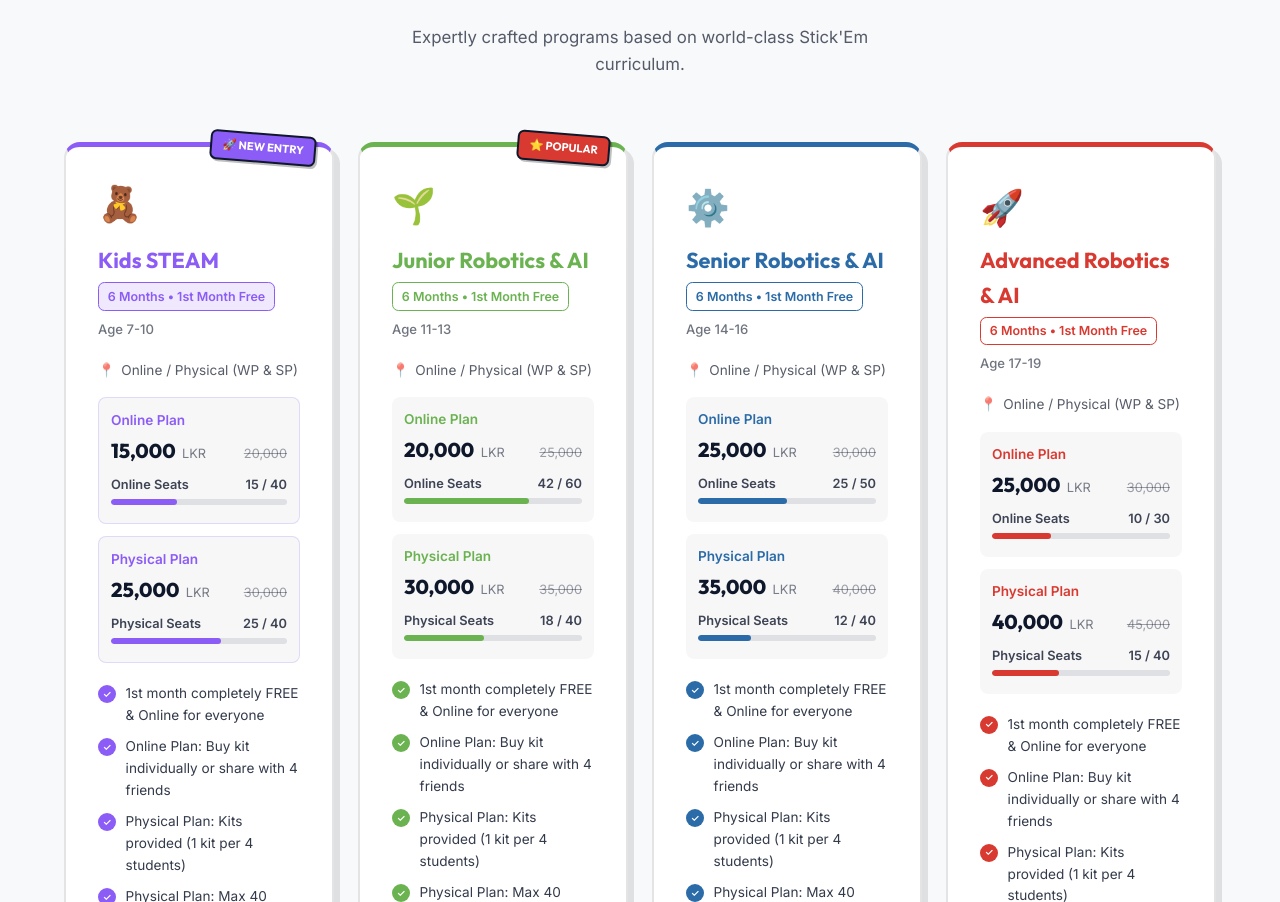
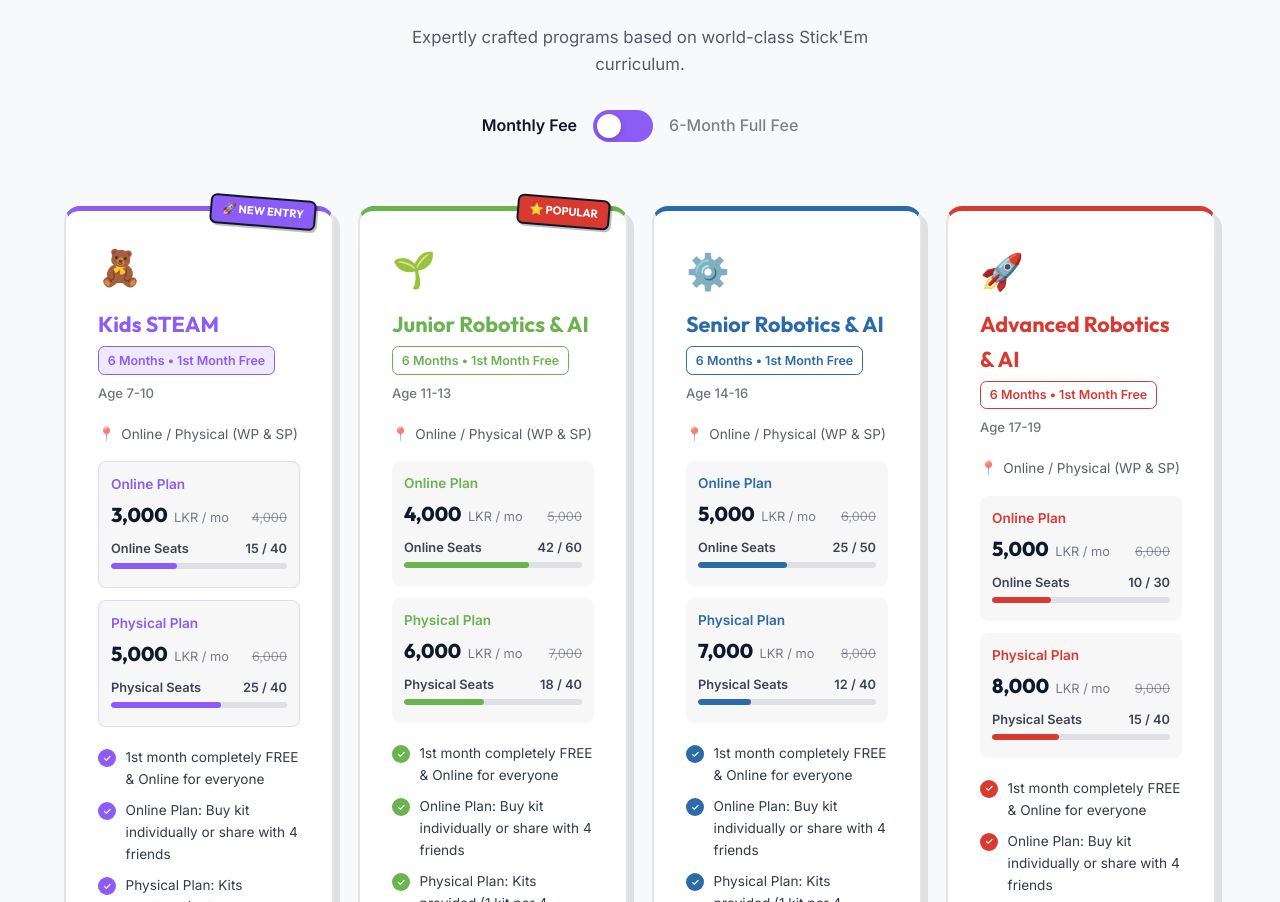
Before and after one commit to Himal-Gunawardhana/RobotSticks, a React (Vite) app: page / in a window 1280 px wide. Shown: the part 2800-3702 px from the top of the page. Built offline with nearby package versions, Linux system fonts and the light colour scheme.

Commit message:
Add monthly fee toggle and dynamic price calculation

```diff
--- a/src/components/Packages.jsx
+++ b/src/components/Packages.jsx
@@ -1,6 +1,12 @@
-import React from 'react';
+import React, { useState } from 'react';
 import { motion } from 'framer-motion';
 import { FaWhatsapp } from 'react-icons/fa';
+
+const getMonthlyPrice = (priceStr) => {
+  if (!priceStr) return null;
+  const num = parseInt(priceStr.replace(/,/g, ''), 10);
+  return (num / 5).toLocaleString();
+};
 
 const packages = [
   {
@@ -177,6 +183,8 @@
 };
 
 const Packages = () => {
+  const [paymentMode, setPaymentMode] = useState('monthly');
+
   return (
     <section id="packages" className="packages-section">
       <div className="container">
@@ -199,10 +207,31 @@
             </motion.span>{' '}
             🎒
           </h2>
-          <p style={{ color: 'rgba(15,23,42,0.7)', fontSize: '1.05rem', maxWidth: '550px', margin: '0 auto' }}>
+          <p style={{ color: 'rgba(15,23,42,0.7)', fontSize: '1.05rem', maxWidth: '550px', margin: '0 auto', marginBottom: '2rem' }}>
             Expertly crafted programs based on world-class Stick'Em curriculum.
           </p>
 
+          <div style={{ display: 'flex', justifyContent: 'center', marginBottom: '3rem', alignItems: 'center', gap: '1rem' }}>
+            <span style={{ fontWeight: paymentMode === 'monthly' ? 700 : 500, color: paymentMode === 'monthly' ? 'var(--dark-text)' : 'gray', cursor: 'pointer' }} onClick={() => setPaymentMode('monthly')}>Monthly Fee</span>
+            <div
+              onClick={() => setPaymentMode(paymentMode === 'monthly' ? 'full' : 'monthly')}
+              style={{
+                width: '60px', height: '32px', background: paymentMode === 'monthly' ? '#8b5cf6' : '#25D366',
+                borderRadius: '16px', position: 'relative', cursor: 'pointer', transition: 'all 0.3s ease'
+              }}
+            >
+              <motion.div
+                layout
+                transition={{ type: "spring", stiffness: 700, damping: 30 }}
+                style={{
+                  width: '24px', height: '24px', background: 'white', borderRadius: '50%',
+                  position: 'absolute', top: '4px', left: paymentMode === 'monthly' ? '4px' : '32px',
+                  boxShadow: '0 2px 5px rgba(0,0,0,0.2)'
+                }}
+              />
+            </div>
+            <span style={{ fontWeight: paymentMode === 'full' ? 700 : 500, color: paymentMode === 'full' ? 'var(--dark-text)' : 'gray', cursor: 'pointer' }} onClick={() => setPaymentMode('full')}>6-Month Full Fee</span>
+          </div>
 
         </motion.div>
 
@@ -297,12 +326,14 @@
                     <div style={{ fontSize: '0.9rem', fontWeight: 700, color: pkg.color, marginBottom: '0.4rem' }}>{opt.type}</div>
                     <div style={{ display: 'flex', alignItems: 'baseline', gap: '0.4rem' }}>
                       <span style={{ fontFamily: 'Outfit', fontWeight: 800, fontSize: '1.75rem', color: 'var(--dark-text)' }}>
-                        {opt.discounted}
+                        {paymentMode === 'monthly' ? getMonthlyPrice(opt.discounted) : opt.discounted}
                       </span>
-                      <span style={{ fontSize: '0.85rem', color: 'rgba(15,23,42,0.55)' }}>{opt.unit}</span>
+                      <span style={{ fontSize: '0.85rem', color: 'rgba(15,23,42,0.55)' }}>
+                        {opt.unit} {paymentMode === 'monthly' ? '/ mo' : ''}
+                      </span>
                       {opt.original && (
                         <span style={{ textDecoration: 'line-through', fontSize: '0.9rem', color: 'rgba(15,23,42,0.4)', marginLeft: 'auto' }}>
-                          {opt.original}
+                          {paymentMode === 'monthly' ? getMonthlyPrice(opt.original) : opt.original}
                         </span>
                       )}
                     </div>
@@ -399,12 +430,14 @@
                       <div style={{ fontSize: '0.85rem', fontWeight: 700, color: pkg.color, marginBottom: '0.2rem' }}>{opt.type}</div>
                       <div style={{ display: 'flex', alignItems: 'baseline', gap: '0.4rem' }}>
                         <span style={{ fontFamily: 'Outfit', fontWeight: 800, fontSize: '1.25rem', color: 'var(--dark-text)' }}>
-                          {opt.discounted}
+                          {paymentMode === 'monthly' ? getMonthlyPrice(opt.discounted) : opt.discounted}
                         </span>
-                        <span style={{ fontSize: '0.8rem', color: 'rgba(15,23,42,0.55)' }}>{opt.unit}</span>
+                        <span style={{ fontSize: '0.8rem', color: 'rgba(15,23,42,0.55)' }}>
+                          {opt.unit} {paymentMode === 'monthly' ? '/ mo' : ''}
+                        </span>
                         {opt.original && (
                           <span style={{ textDecoration: 'line-through', fontSize: '0.8rem', color: 'rgba(15,23,42,0.4)', marginLeft: 'auto' }}>
-                            {opt.original}
+                            {paymentMode === 'monthly' ? getMonthlyPrice(opt.original) : opt.original}
                           </span>
                         )}
                       </div>
```
